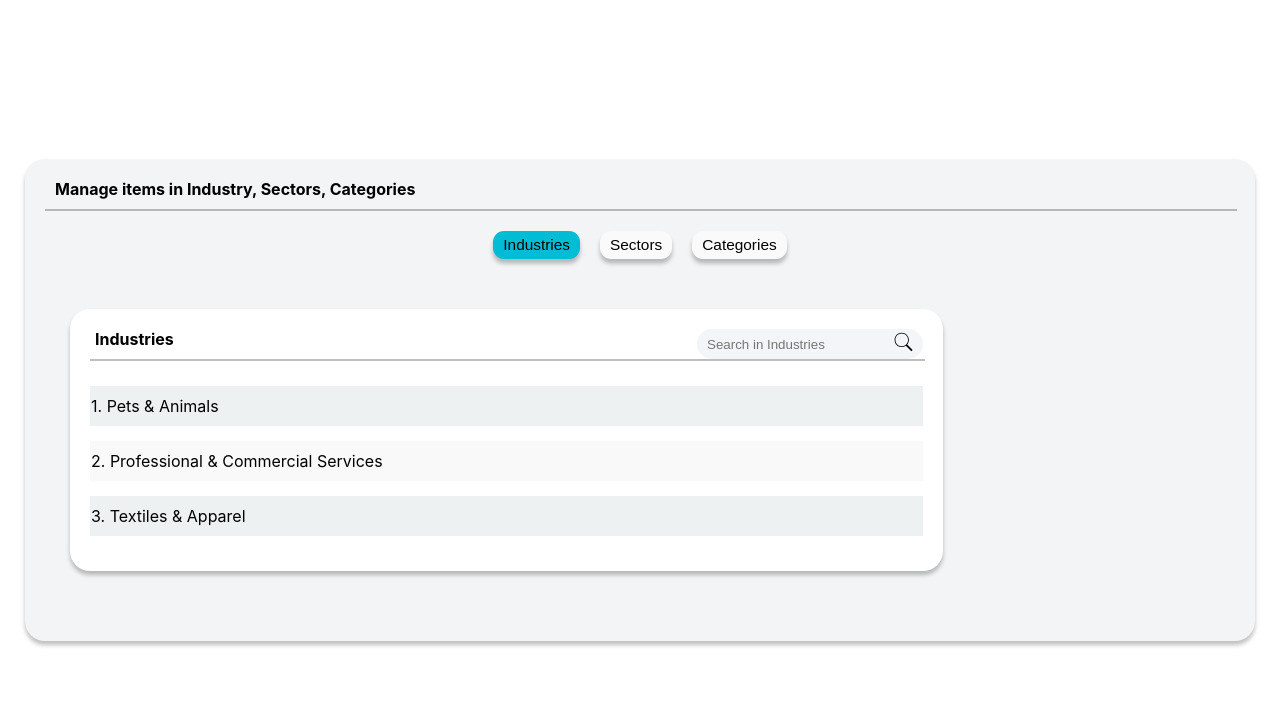
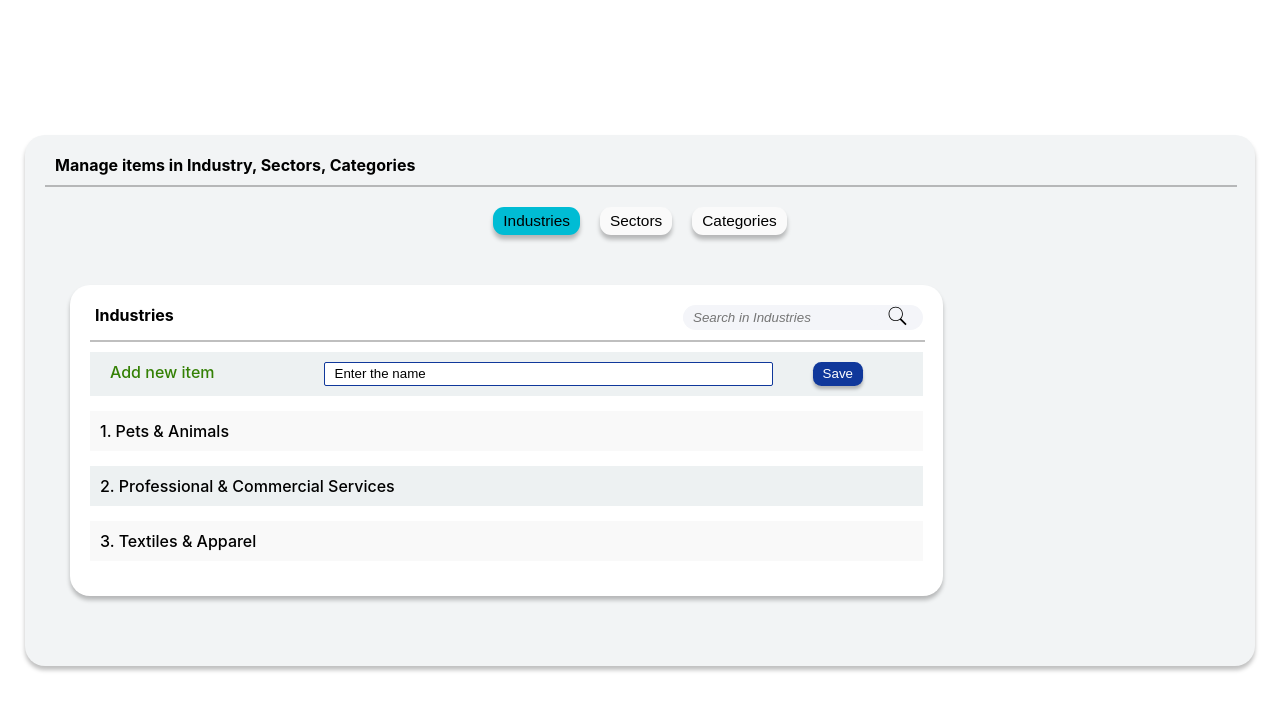
Before and after one commit to swapnadeepmohapatra/hackstrap-item-list, a React (Create React App) app: page / in a window 1280 px wide. Shown: the top 710 px of the page. Built offline with nearby package versions, Linux system fonts and the light colour scheme.

Commit message:
added top item add bar

```diff
--- a/src/App.css
+++ b/src/App.css
@@ -98,6 +98,7 @@
 	padding-right: 10px;
 	border: none;
 	background: #f4f5f9;
+	font-style: italic;
 }
 
 .main-card-head input:focus {
@@ -117,6 +118,14 @@
 	border-radius: 70px;
 	align-items: center;
 	padding-right: 10px;
+	margin-bottom: 10px;
+	font-style: italic;
+}
+
+.search-button {
+	background: transparent;
+	border: none;
+	cursor: pointer;
 }
 
 .categories-table {
@@ -125,15 +134,19 @@
 	width: 100%;
 }
 
-.categories-table tr td {
+.categories-table tr {
+	font-weight: 500;
+}
+.categories-table td {
+	padding-left: 10px;
 	padding-top: 10px;
 	padding-bottom: 10px;
 }
-.categories-table tr:nth-child(odd) {
+.categories-table tr:nth-child(even) {
 	background: #edf1f2;
 }
 
-.categories-table tr:nth-child(even) {
+.categories-table tr:nth-child(odd) {
 	background: #f9f9f9;
 }
 
@@ -141,3 +154,49 @@
 	margin-top: 10px;
 	width: 100%;
 }
+
+@media all and (max-width: 480px) {
+	.main-card-head {
+		display: flex;
+		flex-direction: column;
+		justify-content: space-between;
+	}
+}
+
+.add-item-div {
+	background-color: #edf1f2;
+	padding: 10px 20px;
+	display: flex;
+	justify-content: space-around;
+}
+.add-item-div span {
+	flex: 1;
+	color: #348105;
+	font-weight: 500;
+}
+.add-item-div ::placeholder {
+	color: #000000;
+}
+.add-item-div input {
+	flex: 2;
+	background: #ffffff;
+	border: 0.809382px solid #10389b;
+	box-sizing: border-box;
+	border-radius: 2px;
+	padding: 2px 10px;
+	color: black;
+}
+
+.add-item-div button {
+	background-color: #edf1f2;
+	background: #10389b;
+	box-shadow: 0px 3.34545px 3.34545px rgba(0, 0, 0, 0.25);
+	border-radius: 8.36362px;
+	color: #ffffff;
+	font-weight: 500;
+	line-height: 14px;
+	border: none;
+	padding: 5px 10px;
+	margin-left: 40px;
+	margin-right: 40px;
+}
--- a/src/App.js
+++ b/src/App.js
@@ -1,5 +1,6 @@
 import React from 'react';
 import logo from './logo.svg';
+import SearchIcon from './searchIcon';
 import './App.css';
 
 function App() {
@@ -25,25 +26,21 @@ function App() {
 					<div className="main-card-head">
 						<h4 className="main-card-heading">Industries</h4>
 						<div className="input-div">
-							<input type="text" placeholder="Search in Industries" name="" id="" />
+							<input type="text" placeholder="Search in Industries" />
 							<span>
-								<svg
-									width="19"
-									height="20"
-									viewBox="0 0 19 20"
-									fill="none"
-									xmlns="http://www.w3.org/2000/svg"
-								>
-									<path
-										d="M7.72008 0.76001C3.78094 0.76001 0.580078 3.96087 0.580078 7.90001C0.580078 11.8392 3.78094 15.04 7.72008 15.04C9.27867 15.04 10.7191 14.538 11.8938 13.6881L17.4195 19.2006L18.6007 18.0194L13.1407 12.5463C14.2137 11.2961 14.8601 9.67353 14.8601 7.90001C14.8601 3.96087 11.6592 0.76001 7.72008 0.76001ZM7.72008 1.60001C11.2048 1.60001 14.0201 4.41532 14.0201 7.90001C14.0201 11.3847 11.2048 14.2 7.72008 14.2C4.23539 14.2 1.42008 11.3847 1.42008 7.90001C1.42008 4.41532 4.23539 1.60001 7.72008 1.60001Z"
-										fill="black"
-									/>
-								</svg>
+								<button className="search-button">
+									<SearchIcon />
+								</button>
 							</span>
 						</div>
 					</div>
 					<div className="line"></div>
 					<div className="categories-table-div">
+						<div className="add-item-div">
+							<span>Add new item </span>
+							<input type="text" placeholder="Enter the name" />
+							<button>Save</button>
+						</div>
 						<table className="categories-table">
 							<tbody>
 								<tr>
--- /dev/null
+++ b/src/searchIcon.js
@@ -0,0 +1,14 @@
+import React from 'react';
+
+function searchIcon() {
+	return (
+		<svg width="19" height="20" viewBox="0 0 19 20" fill="none" xmlns="http://www.w3.org/2000/svg">
+			<path
+				d="M7.72008 0.76001C3.78094 0.76001 0.580078 3.96087 0.580078 7.90001C0.580078 11.8392 3.78094 15.04 7.72008 15.04C9.27867 15.04 10.7191 14.538 11.8938 13.6881L17.4195 19.2006L18.6007 18.0194L13.1407 12.5463C14.2137 11.2961 14.8601 9.67353 14.8601 7.90001C14.8601 3.96087 11.6592 0.76001 7.72008 0.76001ZM7.72008 1.60001C11.2048 1.60001 14.0201 4.41532 14.0201 7.90001C14.0201 11.3847 11.2048 14.2 7.72008 14.2C4.23539 14.2 1.42008 11.3847 1.42008 7.90001C1.42008 4.41532 4.23539 1.60001 7.72008 1.60001Z"
+				fill="black"
+			/>
+		</svg>
+	);
+}
+
+export default searchIcon;
```
